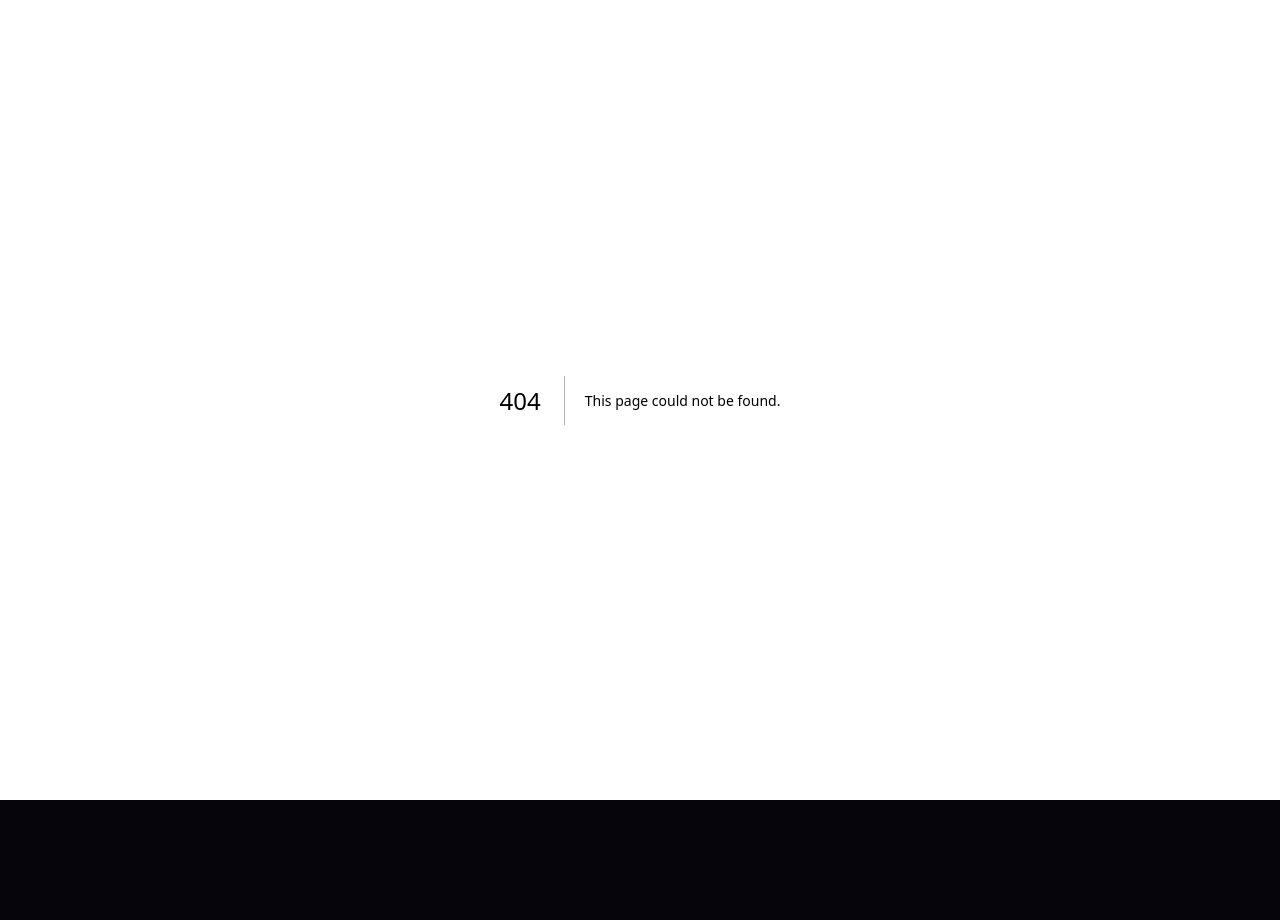
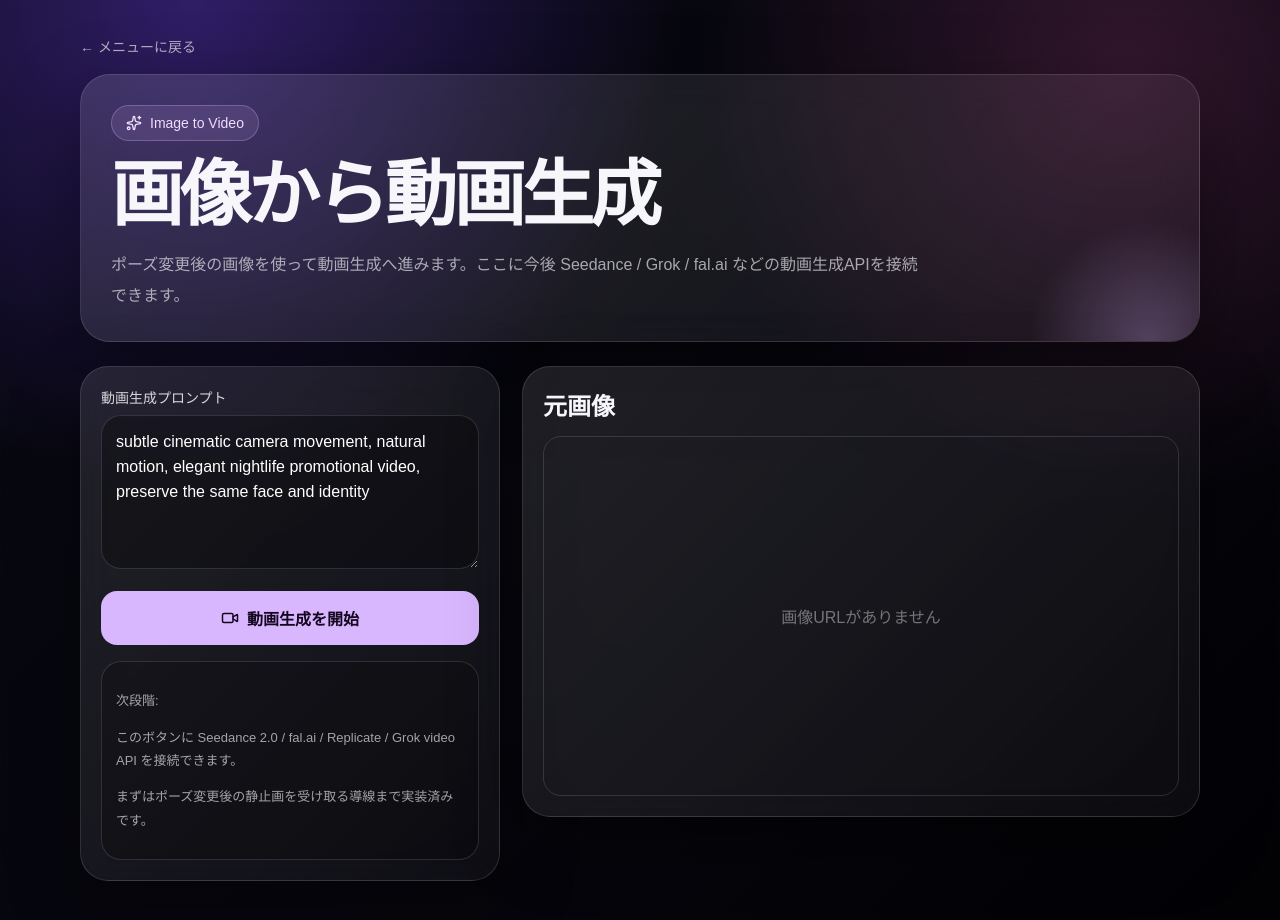
Before and after one commit to dawg2004/fai_1, a Next.js app: page /video-generator in a window 1280 px wide. Before the commit this address had no page. Shown: the top 920 px of the page. Before the commit the page ends 800 px from the top, so only its background shows below. Built offline with nearby package versions, Linux system fonts and the light colour scheme.

Commit message:
Add video generation entry page

```diff
--- /dev/null
+++ b/app/video-generator/page.tsx
@@ -0,0 +1,68 @@
+"use client";
+
+import { Suspense, useState } from "react";
+import { useSearchParams } from "next/navigation";
+import { Sparkles, Video } from "lucide-react";
+
+function VideoGeneratorContent() {
+  const searchParams = useSearchParams();
+  const imageUrl = searchParams.get("imageUrl") ?? "";
+  const [prompt, setPrompt] = useState("subtle cinematic camera movement, natural motion, elegant nightlife promotional video, preserve the same face and identity");
+
+  return (
+    <main className="app-shell">
+      <a href="/" className="back-link">← メニューに戻る</a>
+
+      <header className="hero">
+        <div className="badge">
+          <Sparkles size={16} /> Image to Video
+        </div>
+        <h1>画像から動画生成</h1>
+        <p>
+          ポーズ変更後の画像を使って動画生成へ進みます。ここに今後 Seedance / Grok / fal.ai などの動画生成APIを接続できます。
+        </p>
+      </header>
+
+      <div className="editor-grid">
+        <section className="glass-card">
+          <div className="field" style={{ marginTop: 0 }}>
+            <label>動画生成プロンプト</label>
+            <textarea
+              value={prompt}
+              onChange={(event) => setPrompt(event.target.value)}
+              rows={5}
+              placeholder="例: subtle cinematic camera movement"
+            />
+          </div>
+
+          <button className="primary-btn" type="button" onClick={() => alert("次の実装で image-to-video API を接続します")}>
+            <Video size={18} /> 動画生成を開始
+          </button>
+
+          <div className="safety-box">
+            <p>次段階:</p>
+            <p>このボタンに Seedance 2.0 / fal.ai / Replicate / Grok video API を接続できます。</p>
+            <p>まずはポーズ変更後の静止画を受け取る導線まで実装済みです。</p>
+          </div>
+        </section>
+
+        <section className="glass-card result-card">
+          <h2>元画像</h2>
+          {imageUrl ? (
+            <img src={imageUrl} alt="Source for video generation" className="result-img" />
+          ) : (
+            <div className="empty-state">画像URLがありません</div>
+          )}
+        </section>
+      </div>
+    </main>
+  );
+}
+
+export default function VideoGeneratorPage() {
+  return (
+    <Suspense fallback={<main className="app-shell"><div className="empty-state">読み込み中...</div></main>}>
+      <VideoGeneratorContent />
+    </Suspense>
+  );
+}
```
